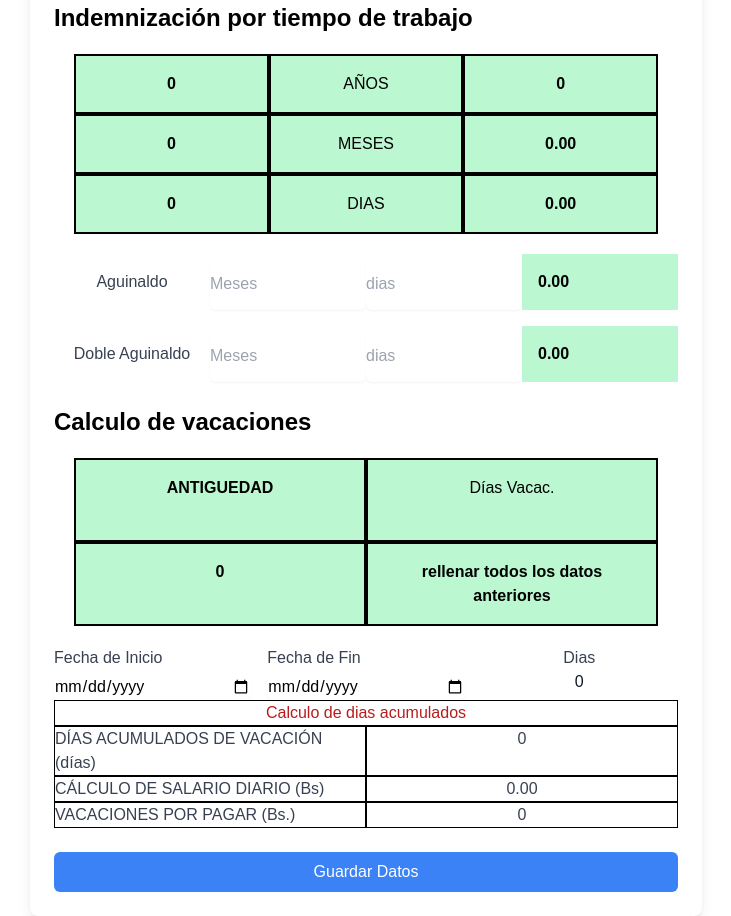
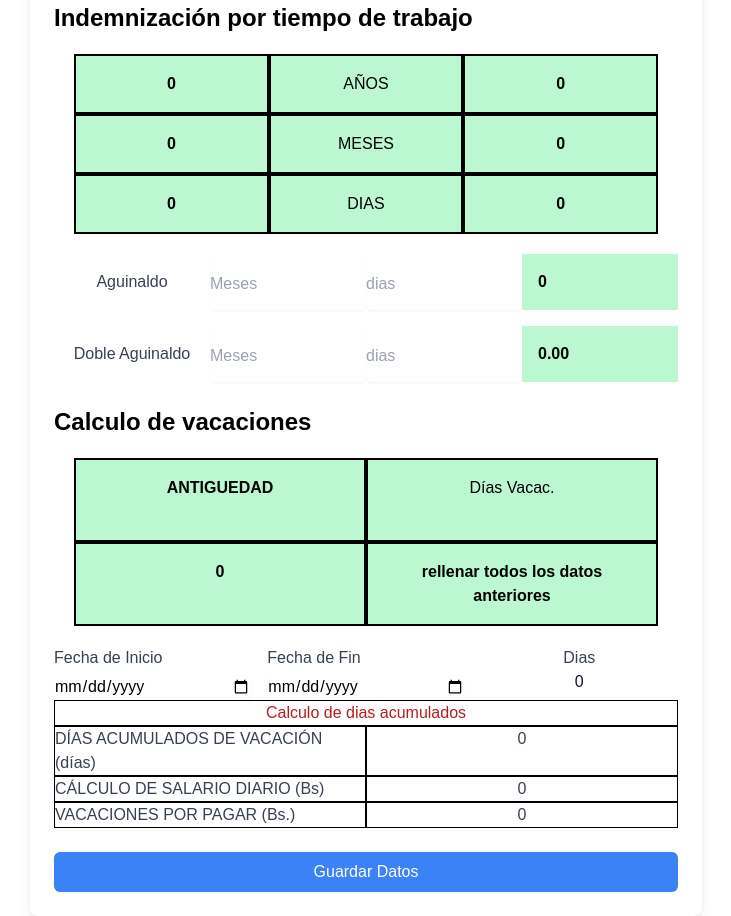
Before and after one commit to andre00bejarano00vaca/finiquito, a Next.js app: page / in a window 1280 px wide. Shown: the part 1060-1976 px from the top of the page, without its empty margins (274-1005 px from the left). Built offline with nearby package versions, Linux system fonts and the light colour scheme.

Commit message:
Añadimos Number a todos los toFixed2 que teniamos para no tener problemas con los strings

```diff
--- a/src/components/FormularioDatos.jsx
+++ b/src/components/FormularioDatos.jsx
@@ -162,9 +162,8 @@ export default function FormularioDatos() {
 
   useEffect(() => {
     const { mes1, mes2, mes3 } = meses;
-
     if (mes1 > 0 && mes2 > 0 && mes3 > 0) {
-      const promedio = ((mes1 + mes2 + mes3) / 3).toFixed(2);
+      const promedio = Number(((mes1 + mes2 + mes3) / 3).toFixed(2));
       const totales = mes1 + mes2 + mes3;
 
       setMeses((prev) => ({ ...prev, promedio: Number(promedio), totales: Number(totales) }));
@@ -193,8 +192,7 @@ export default function FormularioDatos() {
 
     const resultado =
       (meses.promedio / 12) * mesesInput + (meses.promedio / 360) * diasInput;
-
-    setAguinaldo(resultado.toFixed(2)); // Redondear a 2 decimales
+    setAguinaldo(Number(resultado.toFixed(2))); // Redondear a 2 decimales
   }, [formData2.meses, formData2.dias, meses.promedio]);
 
   useEffect(() => {
@@ -203,14 +201,14 @@ export default function FormularioDatos() {
 
     const resultado =
       (meses.promedio / 12) * mesesInput + (meses.promedio / 360) * diasInput;
-
     setDobleAguinaldo(resultado.toFixed(2)); // Redondear a 2 decimales
   }, [dobleformData2.meses, dobleformData2.dias, meses.promedio]);
 
   useEffect(() => {
-    const añosR = (meses.promedio)*(fechas.años);
-    const mesesR = ((meses.promedio /12) *(fechas.meses)).toFixed(2);
-    const diasR = ((meses.promedio / 360)*(fechas.días)).toFixed(2);
+
+    const añosR = Number((meses.promedio)*(fechas.años));
+    const mesesR = Number(((meses.promedio /12) *(fechas.meses)).toFixed(2));
+    const diasR = Number(((meses.promedio / 360)*(fechas.días)).toFixed(2));
     setFechasResultados({
       añoResultado:añosR,
       mesResultado:mesesR,
@@ -221,6 +219,7 @@ export default function FormularioDatos() {
   useEffect(() => {
     let cDias = 0;
     let cVacaciones = 0;
+    let cSalario
 
     if (
       fechaVacaciones?.diasTotales &&
@@ -229,14 +228,13 @@ export default function FormularioDatos() {
       fechaVacaciones.diasTotales !== 0 &&
       meses.promedio !== 0
     ) {
-      cDias = (fechaVacaciones.diasTotales / (365 / diasVaca)).toFixed(2);
-      cVacaciones = (
-        (fechaVacaciones.diasTotales / (365 / diasVaca)) *
-        (meses.promedio / 30)
-      ).toFixed(2);
+      cSalario = Number((meses.promedio / 30).toFixed(2));
+      cDias = Number((fechaVacaciones.diasTotales / (365 / diasVaca)).toFixed(2));
+      cVacaciones = Number((
+        cSalario * cDias
+      ).toFixed(2));
     }
 
-    const cSalario = (meses.promedio / 30).toFixed(2);
 
     setCalculoVacaciones({
       diasAcumulados: isNaN(cDias) ? 0 : cDias,
```
